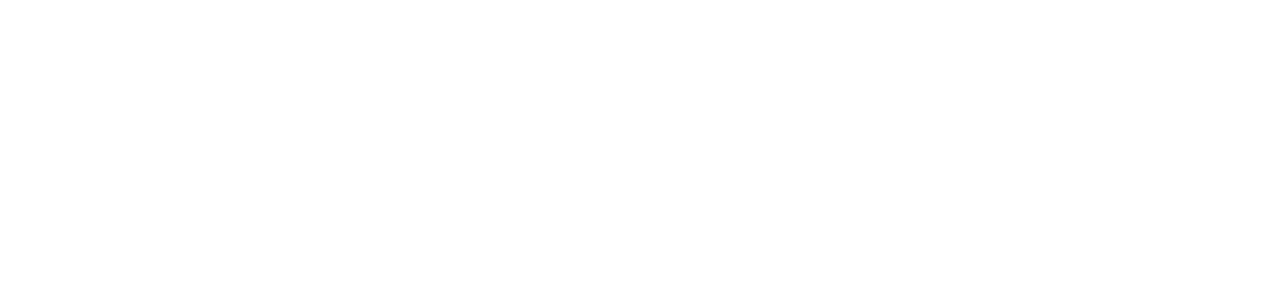
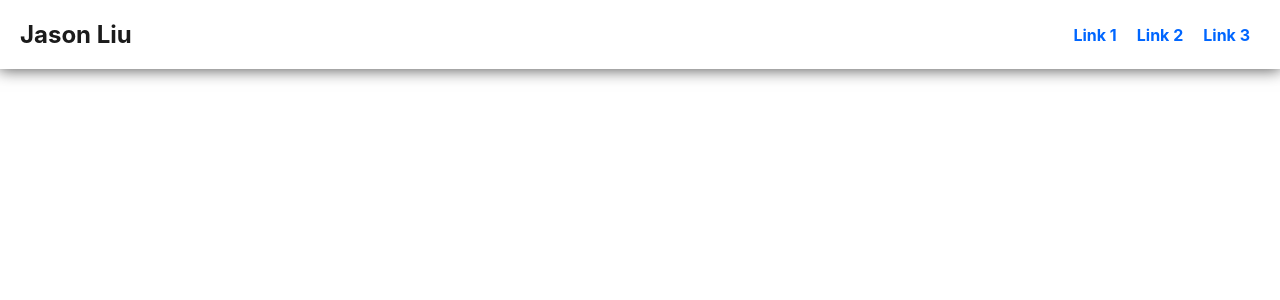
Before and after one commit to Jason-Liu-SE/PathFindingVisualizer, a React (Create React App) app: page / in a window 1280 px wide. Shown: the top 300 px of the page. Built offline with nearby package versions, Linux system fonts and the light colour scheme.

Commit message:
Added non-functional nav bar

```diff
--- a/src/Components/NavBar.js
+++ b/src/Components/NavBar.js
@@ -1,7 +1,16 @@
 const NavBar = () => {
     return (
         <div>
-
+            <nav className='navBar'>
+                <h1>
+                    Jason Liu
+                </h1>
+                <div className='links'>
+                    <a>Link 1</a>
+                    <a>Link 2</a>
+                    <a>Link 3</a>
+                </div>
+            </nav>
         </div>
     );
 }
--- a/src/index.css
+++ b/src/index.css
@@ -11,3 +11,30 @@
   font-family: source-code-pro, Menlo, Monaco, Consolas, 'Courier New',
     monospace;
 }
+
+* {
+  margin: 0;
+  color: rgb(27, 27, 27);
+}
+
+.navBar {
+  padding: 20px;
+  display: flex;
+  align-items: center;
+  box-shadow: 0px 0px 15px 1px rgb(87, 87, 87);
+}
+
+.navBar .links {
+  margin-left: auto;
+}
+
+.navBar a {
+  font-weight: bold;
+  padding: 10px;
+  color:rgb(0, 102, 255);
+  transition: 0.3s;
+}
+
+.navBar a:hover {
+  color:rgb(17, 17, 17)
+}
```
